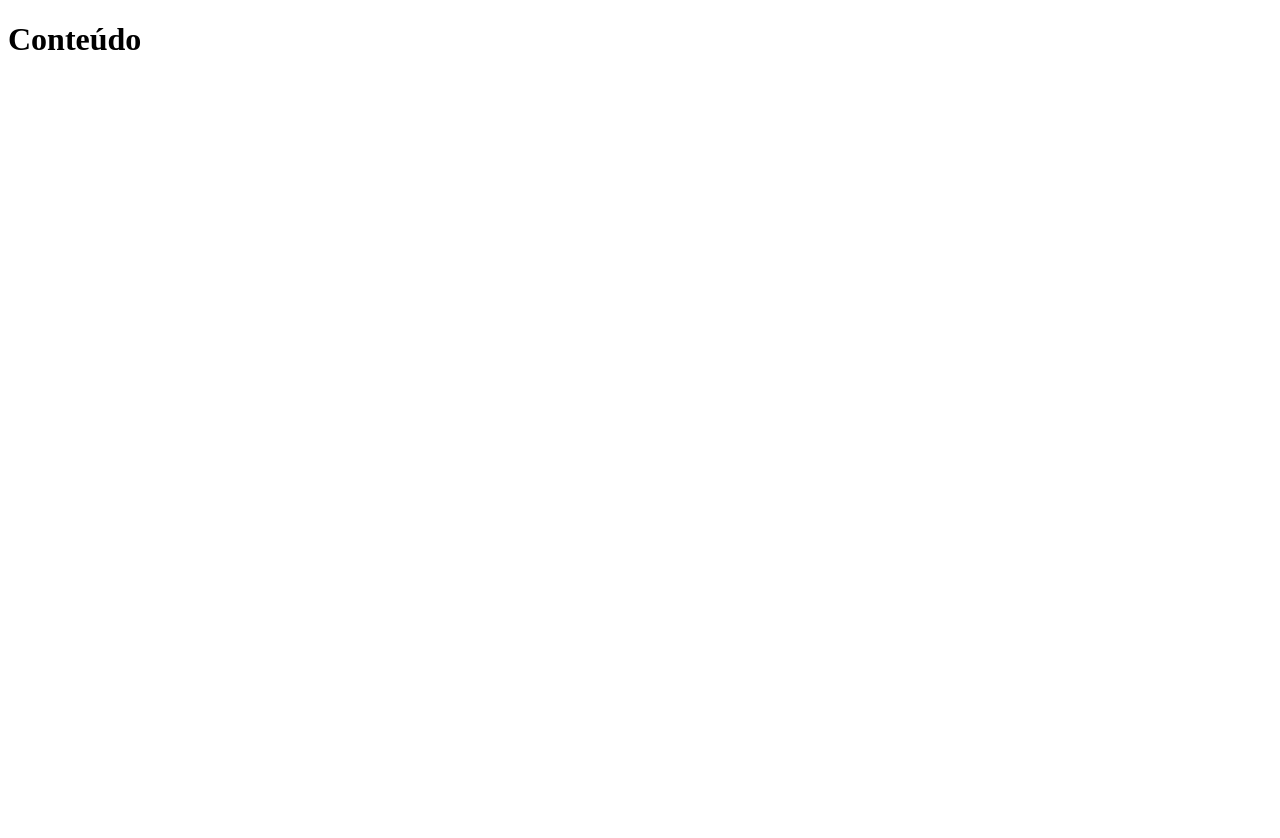
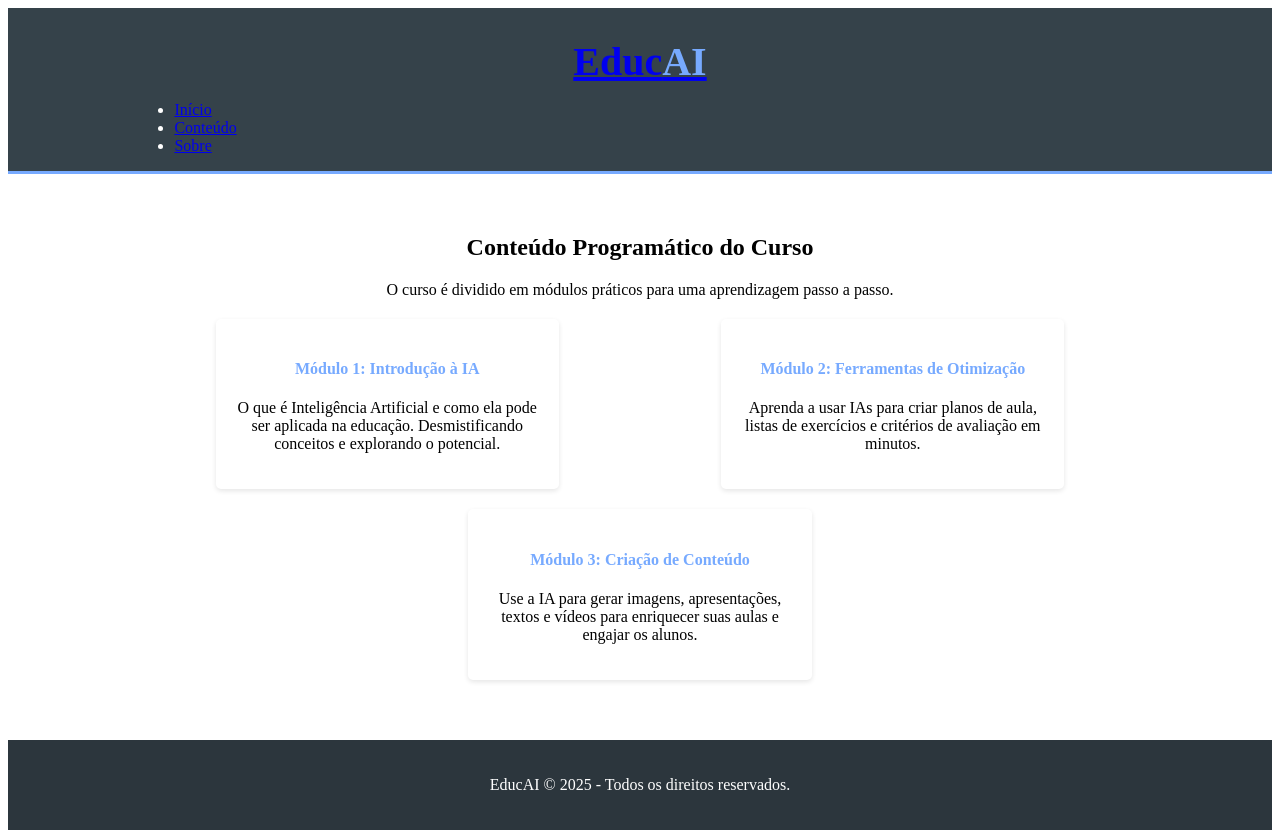
Before and after one commit to PrentysGSAssis/educAI, a plain HTML site: page conteudo.html in a window 1280 px wide. Before the commit the page ends 800 px from the top, so only its background shows below. Drawn offline with Linux system fonts and the light colour scheme.

Commit message:
Primeiras paginas
Desenvolvimento das paginas Sobre e Conteúdo

```diff
--- a/conteudo.html
+++ b/conteudo.html
@@ -3,13 +3,52 @@
 <head>
     <meta charset="UTF-8">
     <meta name="viewport" content="width=device-width, initial-scale=1.0">
-    <title>Conteúdo</title>
+    <title>Conteúdo do Curso | EducAI</title>
+
+    <link rel="stylesheet" href="assets/css/index.css">
+
 </head>
 <body>
 
-    <h1>Conteúdo</h1>
+    <header>
+        <div class="container">
+            <div id="branding">
+                <h1><a href="index.html">Educ<span class="highlight">AI</span></a></h1>
+            </div>
+            <nav>
+                <ul>
+                    <li><a href="index.html">Início</a></li>
+                    <li class="current"><a href="conteudo.html">Conteúdo</a></li>
+                    <li><a href="sobre.html">Sobre</a></li>
+                </ul>
+            </nav>
+        </div>
+    </header>
 
+    <main class="content-section">
+        <div class="container">
+            <h2>Conteúdo Programático do Curso</h2>
+            <p>O curso é dividido em módulos práticos para uma aprendizagem passo a passo.</p>
 
+            <div id="features">
+                <div class="feature-box">
+                    <h4>Módulo 1: Introdução à IA</h4>
+                    <p>O que é Inteligência Artificial e como ela pode ser aplicada na educação. Desmistificando conceitos e explorando o potencial.</p>
+                </div>
+                <div class="feature-box">
+                    <h4>Módulo 2: Ferramentas de Otimização</h4>
+                    <p>Aprenda a usar IAs para criar planos de aula, listas de exercícios e critérios de avaliação em minutos.</p>
+                </div>
+                <div class="feature-box">
+                    <h4>Módulo 3: Criação de Conteúdo</h4>
+                    <p>Use a IA para gerar imagens, apresentações, textos e vídeos para enriquecer suas aulas e engajar os alunos.</p>
+                </div>
+            </div>
+        </div>
+    </main>
+    <footer>
+        <p>EducAI &copy; 2025 - Todos os direitos reservados.</p>
+    </footer>
 
 </body>
 </html>
```
Also changed, not shown: index.html (+1 -15 lines), sobre.html (added, +43 -0 lines).
